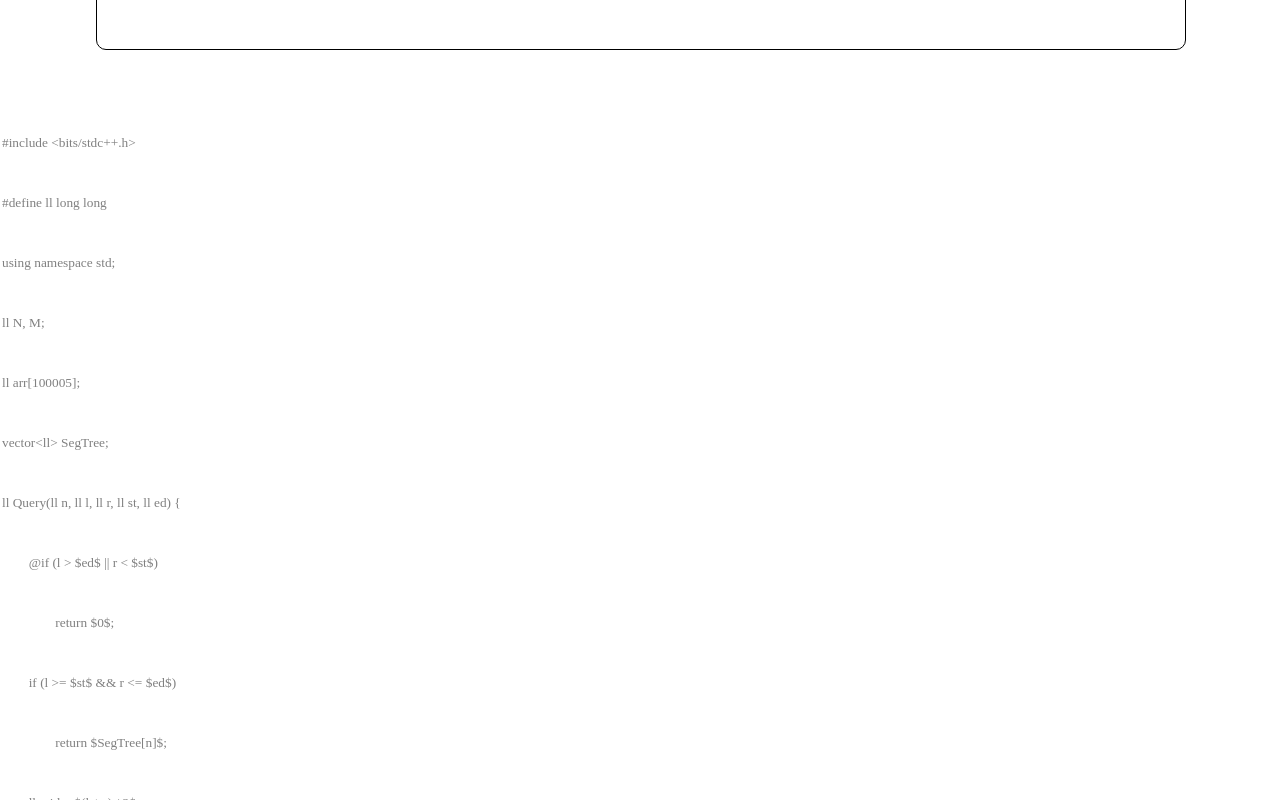
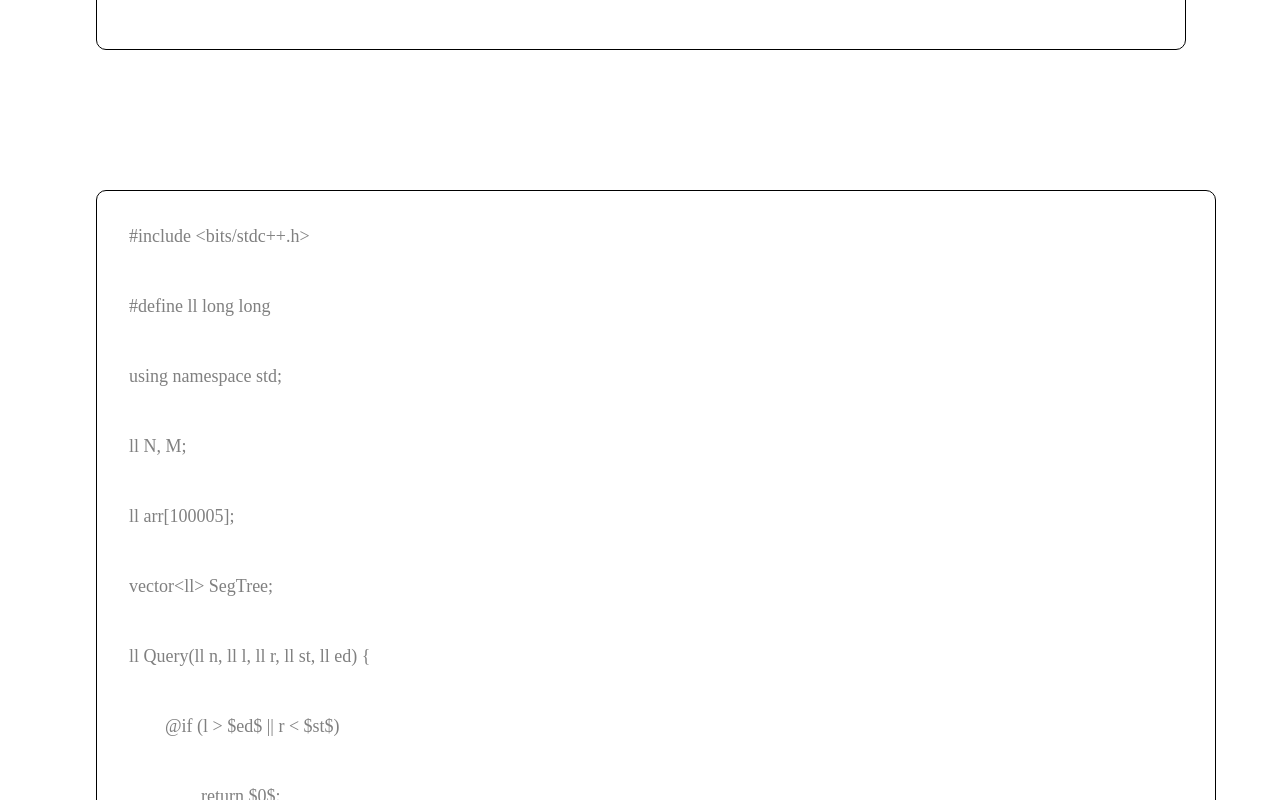
Before and after one commit to AL-PM/ALPM-web, a React (Create React App) app: page / in a window 1280 px wide. Shown: the part 660-1460 px from the top of the page. Built offline with nearby package versions, Linux system fonts and the light colour scheme; a web font is replaced by a local one.

Commit message:
[MOD] STUDY_HOME Tab 키다운 추가 및 기존 코드 Tab 인텍스 삭제 기능 추가 및 따라치기 컴포넌트 초기 구현 완료

```diff
--- a/src/Study/StudyTracking/StudyTracking.css
+++ b/src/Study/StudyTracking/StudyTracking.css
@@ -1,4 +1,14 @@
 #StudyTracking{
+    width: 85vw;
+    margin-top : 7.5vh;
+    margin-bottom: 10vh;
+    margin-left : 7.5vw;
+    margin-right: 7.5vw;
+    padding-left: 30px;
+    padding-top : 30px;
+    border: 1px solid;
+    border-color: black;
+    border-radius: 10px;
     display: flex;
     flex-direction: column;
     justify-content: center;
@@ -11,6 +21,7 @@
     font-family: 'intelone-mono-font-family-regular';
     padding-top: 5px;
     padding-bottom: 5px;
+    font-size: large;
 }
 
 #StudyTrackingInput{
@@ -20,4 +31,5 @@
     font-family: 'intelone-mono-font-family-regular';
     padding-top: 5px;
     padding-bottom: 5px;
+    font-size: large;
 }
--- a/src/Study/StudyTracking/StudyTracking.jsx
+++ b/src/Study/StudyTracking/StudyTracking.jsx
@@ -43,6 +43,7 @@ function StudyTracking(){
     // 코드 상태를 관리하기 위해 useState를 사용
     const [inputData, setInputData] = useState({});
 
+    /*
     function setTabFunt(tabCount) {
         let defaultTab = "";
         for (let j = 0; j < tabCount; j++) {
@@ -50,6 +51,7 @@ function StudyTracking(){
         }
         return defaultTab;
     }
+    */
 
     // preprocessCode 함수를 이용하여 코드 전처리
     let processedData = preprocessCode(code.text);
@@ -62,20 +64,35 @@ function StudyTracking(){
         });
     }
 
+    function handleTabKeyPress(event, num, defaultEvent) {
+        // keyCode 9는 탭 키를 나타냄
+        if (event.keyCode === 9 && !defaultEvent) {
+            event.preventDefault(); // 기본 동작 방지
+            setInputData({
+                ...inputData,
+                [num]: (inputData[num] || "") + "\t" // 현재 데이터 뒤에 "\t" 추가
+            });
+        }
+    }
+
+
     return(
         <div id="StudyTracking">
             {processedData.map((codeData) =>
             <div key={codeData.num}>
                 <textarea readOnly id="StudyTrackingBackground" style={{color:"gray"}}
                 rows={1}
-                cols={150}
-                defaultValue={codeData.data} />
+                cols={100}
+                defaultValue={codeData.data}
+                tabIndex={-1}
+                />
 
                 <textarea id="StudyTrackingInput" style={{color: codeData.data === inputData[codeData.num] ? "blue" : "red"}}
                 rows={1}
-                cols={150}
-                value={inputData[codeData.num] || setTabFunt(codeData.tabCount) }
+                cols={100}
+                value={inputData[codeData.num] || "" }
                 onChange={(event) => handleInputChange(event, codeData.num)}
+                onKeyDown={(event) => handleTabKeyPress(event, codeData.num, codeData.data === inputData[codeData.num] )} // 탭 키 입력 처리
                 readOnly={codeData.data === inputData[codeData.num]}
                 />
                 </div>
```
